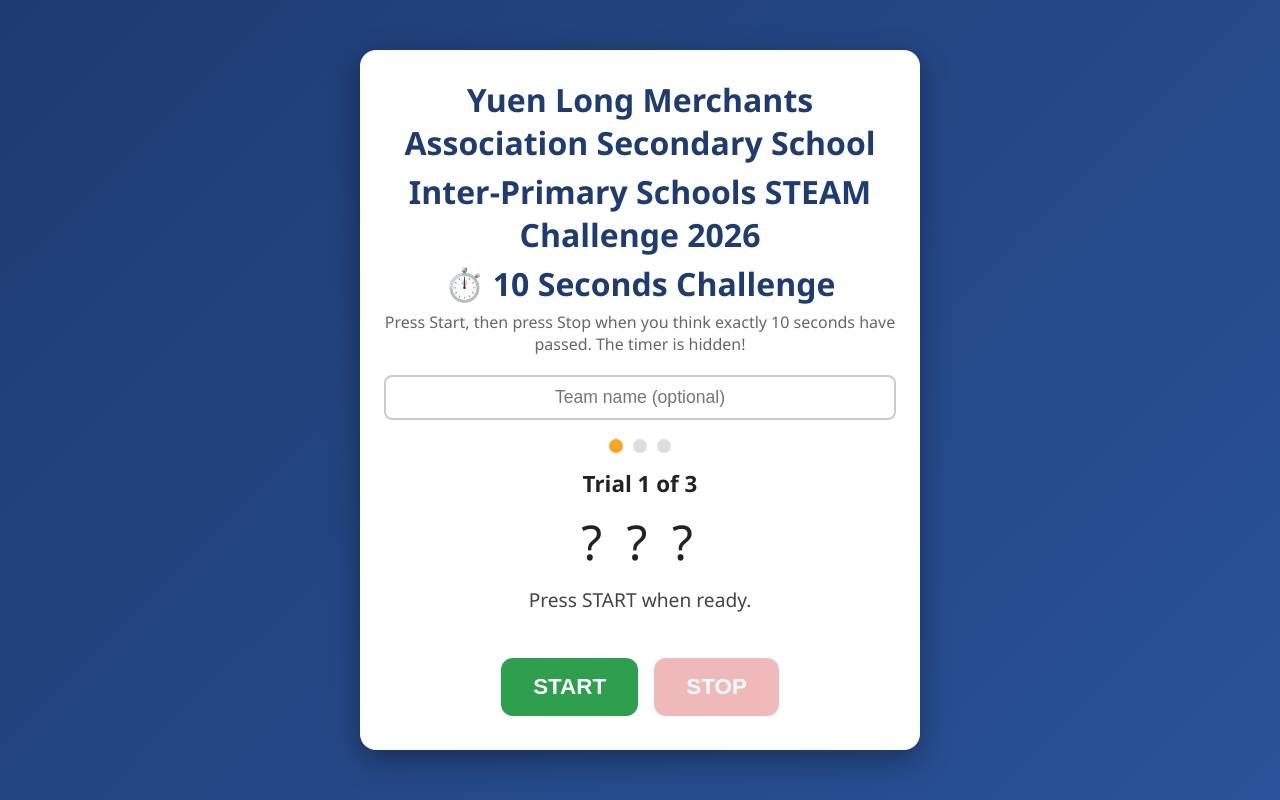
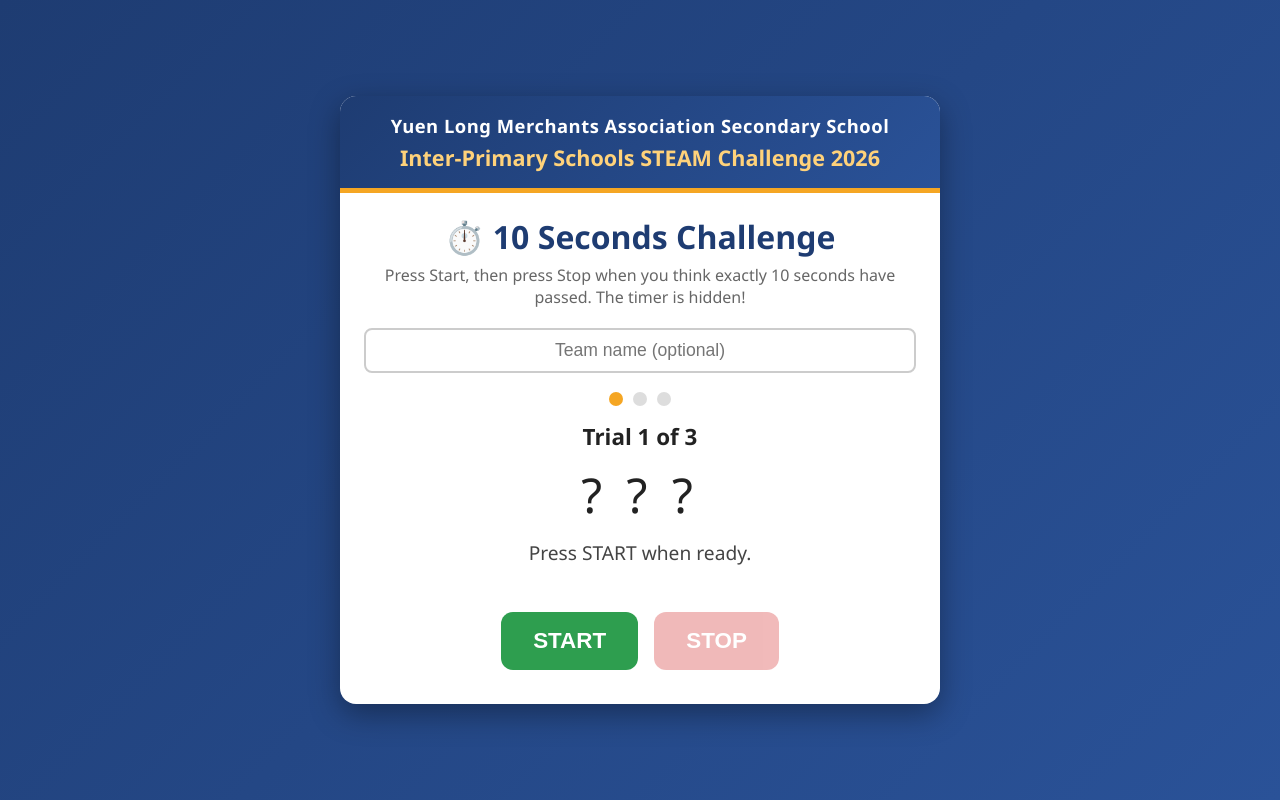
Before and after one commit to kwokcymartin/10schallenge, a plain HTML site: page index.html in a window 1280 px wide. Drawn offline with Linux system fonts and the light colour scheme.

Commit message:
Update index.html
proper display of titles

```diff
--- a/index.html
+++ b/index.html
@@ -3,7 +3,7 @@
 <head>
 <meta charset="UTF-8">
 <meta name="viewport" content="width=device-width, initial-scale=1.0">
-<title>10 Seconds Challenge</title>
+<title>10 Seconds Challenge - Inter-Primary Schools STEAM Challenge 2026</title>
 <style>
   * { box-sizing: border-box; }
   body {
@@ -20,11 +20,32 @@
   .card {
     background: #fff;
     width: 100%;
-    max-width: 560px;
+    max-width: 600px;
     border-radius: 16px;
-    padding: 28px 24px;
+    padding: 0 24px 28px;
     box-shadow: 0 10px 30px rgba(0,0,0,.35);
     text-align: center;
+    overflow: hidden;
+  }
+  .banner {
+    background: linear-gradient(135deg, #1e3c72, #2a5298);
+    color: #fff;
+    margin: 0 -24px 22px;
+    padding: 18px 16px 16px;
+    border-bottom: 5px solid #f5a623;
+  }
+  .banner .school {
+    font-size: 1.15rem;
+    font-weight: bold;
+    letter-spacing: .5px;
+    line-height: 1.3;
+  }
+  .banner .event {
+    font-size: 1.35rem;
+    font-weight: bold;
+    color: #ffd27a;
+    margin-top: 6px;
+    line-height: 1.3;
   }
   h1 { margin: 0 0 6px; color: #1e3c72; }
   .sub { color: #666; margin-bottom: 20px; }
@@ -92,6 +113,11 @@
   .result-box .label { font-size: .95rem; color: #555; }
   .result-box .value { font-size: 1.5rem; font-weight: bold; color: #1e3c72; }
   .team-name { font-size: 1.2rem; color: #555; margin-bottom: 6px; }
+  @media (max-width: 480px) {
+    .banner .school { font-size: 1rem; }
+    .banner .event { font-size: 1.1rem; }
+    button { padding: 14px 24px; font-size: 1.2rem; }
+  }
 </style>
 </head>
 <body>
@@ -100,9 +126,12 @@
 
   <!-- Challenge page -->
   <div id="challengePage">
-   <h1>Yuen Long Merchants Association Secondary School</h1>
-   <h1>Inter-Primary Schools STEAM Challenge 2026</h1>
-   <h1>⏱️ 10 Seconds Challenge</h1>
+    <div class="banner">
+      <div class="school">Yuen Long Merchants Association Secondary School</div>
+      <div class="event">Inter-Primary Schools STEAM Challenge 2026</div>
+    </div>
+
+    <h1>⏱️ 10 Seconds Challenge</h1>
     <div class="sub">Press Start, then press Stop when you think exactly 10 seconds have passed. The timer is hidden!</div>
 
     <input type="text" id="teamName" placeholder="Team name (optional)" maxlength="30">
@@ -120,6 +149,11 @@
 
   <!-- Result page -->
   <div id="resultPage" class="hidden">
+    <div class="banner">
+      <div class="school">Yuen Long Merchants Association Secondary School</div>
+      <div class="event">Inter-Primary Schools STEAM Challenge 2026</div>
+    </div>
+
     <h1>📊 Results</h1>
     <div class="team-name" id="resultTeam"></div>
 
@@ -179,6 +213,7 @@
     startBtn.disabled = false;
     stopBtn.disabled = true;
     teamInput.disabled = false;
+    teamInput.value = "";
     trialInfo.textContent = "Trial 1 of " + TOTAL_TRIALS;
     statusEl.textContent = "Press START when ready.";
     updateDots();
```
